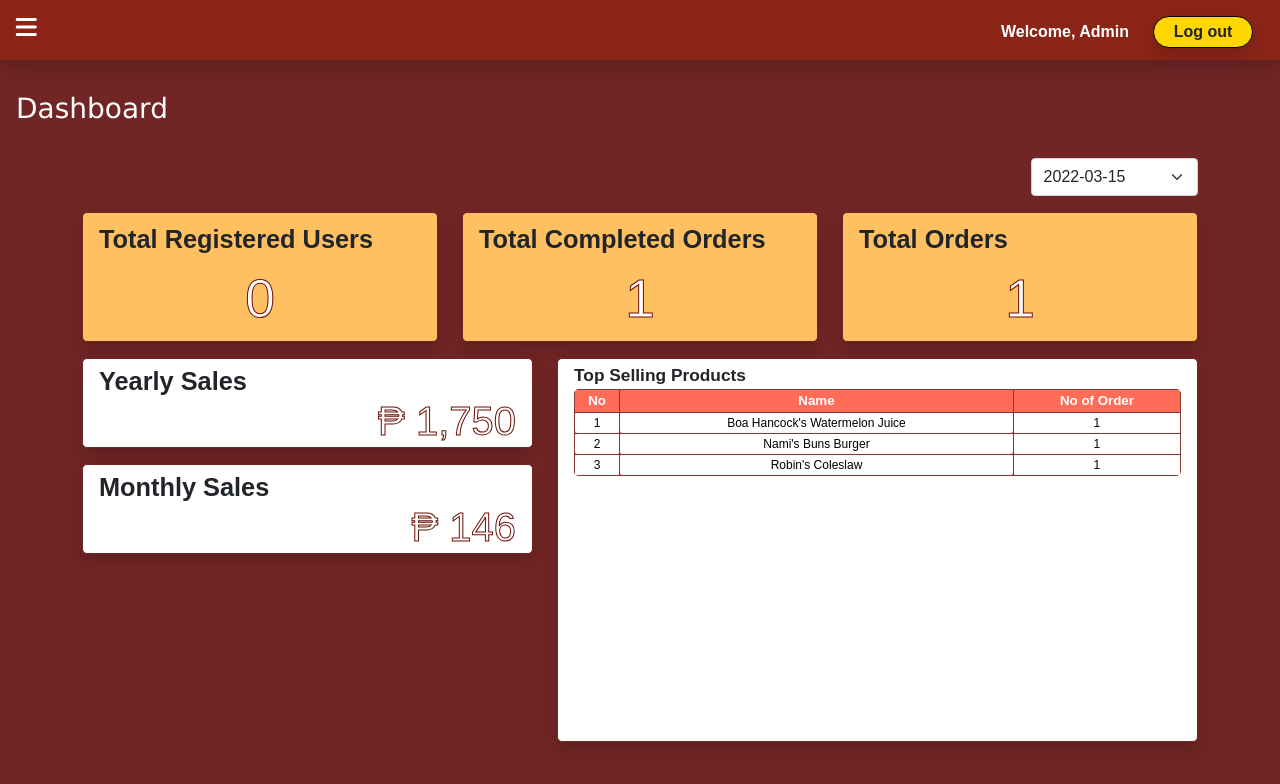
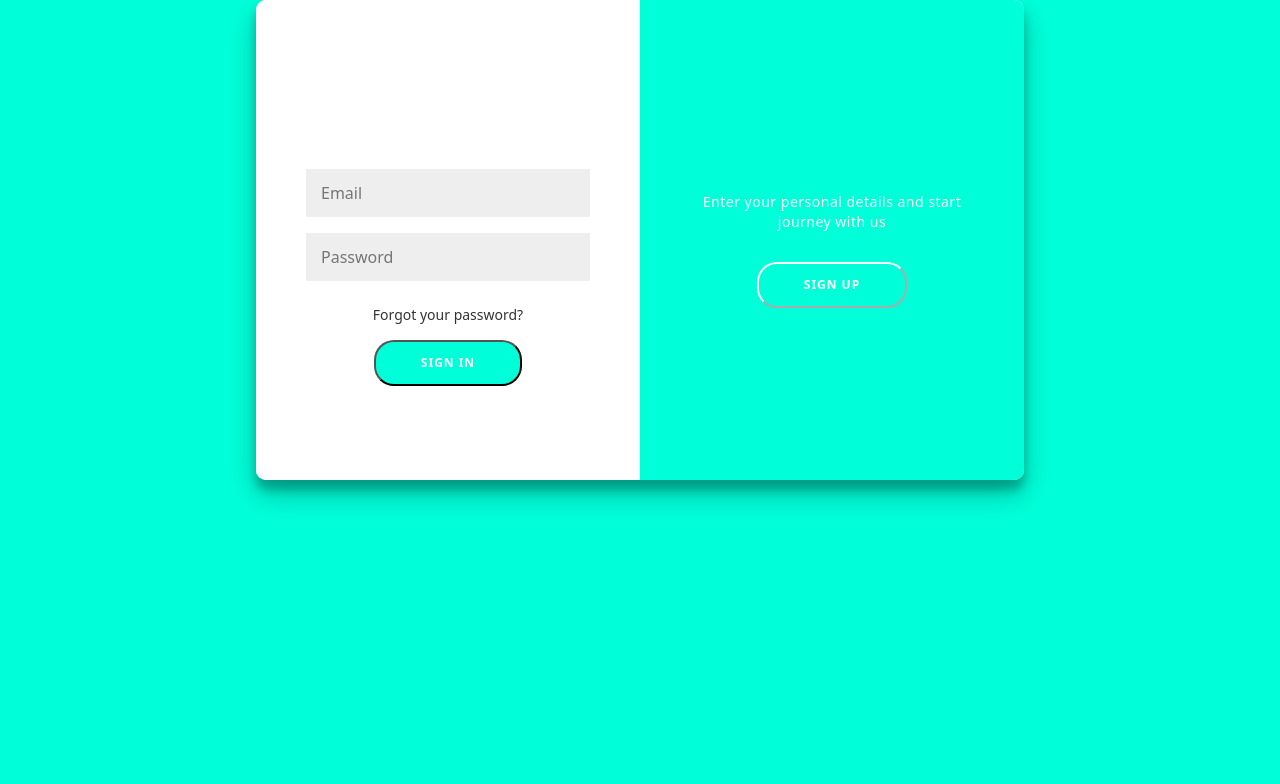
Before and after one commit to harrrilazydevs/Project-repo, a PHP site: page / in a window 1280 px wide. Shown: the top 784 px of the page. Run offline with PHP 8.4, Linux system fonts and the light colour scheme; data comes from the database, SQL or seed files in the repository; data that the repository does not hold is empty.

Commit message:
added login and deleted some pages
dental_loginpage

```diff
--- a/index.php
+++ b/index.php
@@ -1,8 +1,8 @@
 <?php
 
-$_SESSION['theme'] = 'burger_shop';
+$_SESSION['theme'] = 'dental_clinic';
 $_SESSION['logo_path'] = 'src/resources/img/otakulogo.png';
-$_SESSION['access_level'] = 'admin';
+$_SESSION['access_level'] = 'user';
 $_SESSION['username'] = 'Admin';
 $_SESSION['user_id'] = '1';
 ?>
@@ -81,11 +81,14 @@ $_SESSION['user_id'] = '1';
 
     if ($_SESSION['theme'] == 'dental_clinic' && $_SESSION['access_level'] == 'user') {
         include_once 'src/pages/dental_clinic/user/navbar.php';
+        include_once 'src/pages/dental_clinic/user/login.php';
+
+        echo '<script src="src/func/dental_clinic/user/user.js"></script>';
+
     }
 
     if ($_SESSION['theme'] == 'dental_clinic' && $_SESSION['access_level'] == 'admin') {
         include_once 'src/pages/dental_clinic/admin/navbar.php';
-
 
     }
 
--- /dev/null
+++ b/src/func/dental_clinic/user/user.js
@@ -0,0 +1,11 @@
+const signUpButton = document.getElementById('signUp');
+const signInButton = document.getElementById('signIn');
+const container = document.getElementById('container');
+
+signUpButton.addEventListener('click', () => {
+	container.classList.add("right-panel-active");
+});
+
+signInButton.addEventListener('click', () => {
+	container.classList.remove("right-panel-active");
+});
--- /dev/null
+++ b/src/pages/dental_clinic/user/login.php
@@ -0,0 +1,34 @@
+<div class="container" id="container">
+    <div class="form-container sign-up-container">
+        <form action="#">
+            <h1>Create Account</h1>
+            <span>or use your email for registration</span>
+            <input type="text" placeholder="Name" />
+            <input type="email" placeholder="Email" />
+            <input type="password" placeholder="Password" />
+            <button>Sign Up</button>
+        </form>
+    </div>
+    <div class="form-container sign-in-container">
+        <form action="#">
+            <h1>Sign in</h1>
+            <span>or use your account</span>
+            <input type="email" placeholder="Email" />
+            <input type="password" placeholder="Password" />
+            <a href="#">Forgot your password?</a>
+            <button>Sign In</button>
+        </form>
+    </div>
+    <div class="overlay-container">
+        <div class="overlay">
+            <div class="overlay-panel overlay-left">
+                <h1>Chlorine!</h1>
+                <button class="ghost" id="signIn">Sign In</button>
+            </div>
+            <div class="overlay-panel overlay-right">
+                <p>Enter your personal details and start journey with us</p>
+                <button class="ghost" id="signUp">Sign Up</button>
+            </div>
+        </div>
+    </div>
+</div>
--- a/src/pages/dental_clinic/user/navbar.php
+++ b/src/pages/dental_clinic/user/navbar.php
@@ -1,5 +1,5 @@
-<div class="dental_clinic_nav">
+<div class="d-none dental_clinic_nav">
 
-<i class="fa-solid fa-bars icon_btn"></i>
+    <i class="fa-solid fa-bars icon_btn"></i>
 
 </div>
--- a/src/resources/styles/dental_clinic.css
+++ b/src/resources/styles/dental_clinic.css
@@ -1,9 +1,221 @@
+:root{
+    --bgc: #00ffd9 !important;
+}
+
+body{
+    background: var(--bgc);
+    color: white;
+}
+
 .dental_clinic_nav{
     height:60px;
     background: #4DBDAC !important;
     color: white;
 }
-body{
-    background: #4DBDAC !important;
-    color: white;
+
+h1 {
+	font-weight: bold;
+	margin: 0;
 }
+
+h2 {
+	text-align: center;
+}
+
+p {
+	font-size: 14px;
+	font-weight: 100;
+	line-height: 20px;
+	letter-spacing: 0.5px;
+	margin: 20px 0 30px;
+}
+
+span {
+	font-size: 12px;
+}
+
+a {
+	color: #333;
+	font-size: 14px;
+	text-decoration: none;
+	margin: 15px 0;
+}
+
+button {
+	border-radius: 20px;
+	/* border: 1px solid var(--bgc); */
+	background-color: var(--bgc);
+	color: #FFFFFF;
+	font-size: 12px;
+	font-weight: bold;
+	padding: 12px 45px;
+	letter-spacing: 1px;
+	text-transform: uppercase;
+	transition: transform 80ms ease-in;
+}
+
+button:active {
+	transform: scale(0.95);
+}
+
+button:focus {
+	outline: none;
+}
+
+button.ghost {
+	background-color: transparent;
+	border-color: #FFFFFF;
+}
+
+form {
+	background-color: #FFFFFF;
+	display: flex;
+	align-items: center;
+	justify-content: center;
+	flex-direction: column;
+	padding: 0 50px;
+	height: 100%;
+	text-align: center;
+}
+
+input {
+	background-color: #eee;
+	border: none;
+	padding: 12px 15px;
+	margin: 8px 0;
+	width: 100%;
+}
+
+.container {
+	background-color: #fff;
+	border-radius: 10px;
+  	box-shadow: 0 14px 28px rgba(0,0,0,0.25),  0 10px 10px rgba(0,0,0,0.22);
+	position: relative;
+	overflow: hidden;
+	width: 768px;
+	max-width: 100%;
+	min-height: 480px;
+}
+
+.form-container {
+	position: absolute;
+	top: 0;
+	height: 100%;
+	transition: all 0.6s ease-in-out;
+}
+
+.sign-in-container {
+	left: 0;
+	width: 50%;
+	z-index: 2;
+}
+
+.container.right-panel-active .sign-in-container {
+	transform: translateX(100%);
+}
+
+.sign-up-container {
+	left: 0;
+	width: 50%;
+	opacity: 0;
+	z-index: 1;
+}
+
+.container.right-panel-active .sign-up-container {
+	transform: translateX(100%);
+	opacity: 1;
+	z-index: 5;
+	animation: show 0.6s;
+}
+
+@keyframes show {
+	0%, 49.99% {
+		opacity: 0;
+		z-index: 1;
+	}
+
+	50%, 100% {
+		opacity: 1;
+		z-index: 5;
+	}
+}
+
+.overlay-container {
+	position: absolute;
+	top: 0;
+	left: 50%;
+	width: 50%;
+	height: 100%;
+	overflow: hidden;
+	transition: transform 0.6s ease-in-out;
+	z-index: 100;
+}
+
+.container.right-panel-active .overlay-container{
+	transform: translateX(-100%);
+}
+
+.overlay {
+	background: var(--bgc);
+	background-repeat: no-repeat;
+	background-size: cover;
+	background-position: 0 0;
+	color: #FFFFFF;
+	position: relative;
+	left: -100%;
+	height: 100%;
+	width: 200%;
+  	transform: translateX(0);
+	transition: transform 0.6s ease-in-out;
+}
+
+.container.right-panel-active .overlay {
+  	transform: translateX(50%);
+}
+
+.overlay-panel {
+	position: absolute;
+	display: flex;
+	align-items: center;
+	justify-content: center;
+	flex-direction: column;
+	padding: 0 40px;
+	text-align: center;
+	top: 0;
+	height: 100%;
+	width: 50%;
+	transform: translateX(0);
+	transition: transform 0.6s ease-in-out;
+}
+
+.overlay-left {
+	transform: translateX(-20%);
+}
+
+.container.right-panel-active .overlay-left {
+	transform: translateX(0);
+}
+
+.overlay-right {
+	right: 0;
+	transform: translateX(0);
+}
+
+.container.right-panel-active .overlay-right {
+	transform: translateX(20%);
+}
+
+.social-container {
+	margin: 20px 0;
+}
+
+.social-container a {
+	border: 1px solid #DDDDDD;
+	border-radius: 50%;
+	display: inline-flex;
+	justify-content: center;
+	align-items: center;
+	margin: 0 5px;
+	height: 40px;
+	width: 40px;
+}
```
Also changed, not shown: src/func/dental_clinic/user/dashboard.js (deleted), src/func/dental_clinic/user/ordering.js (deleted).
